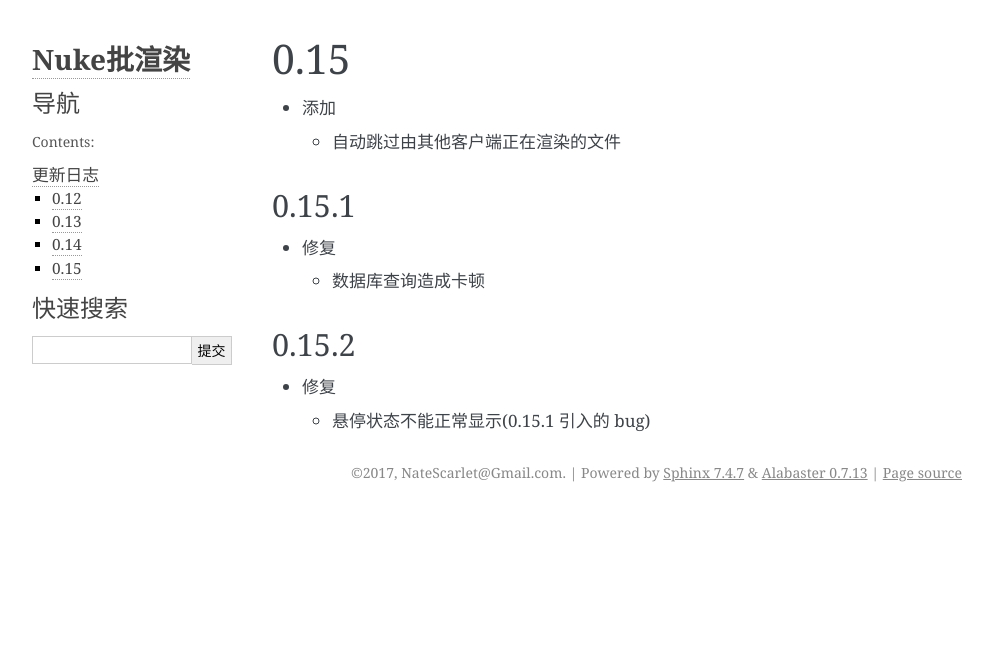
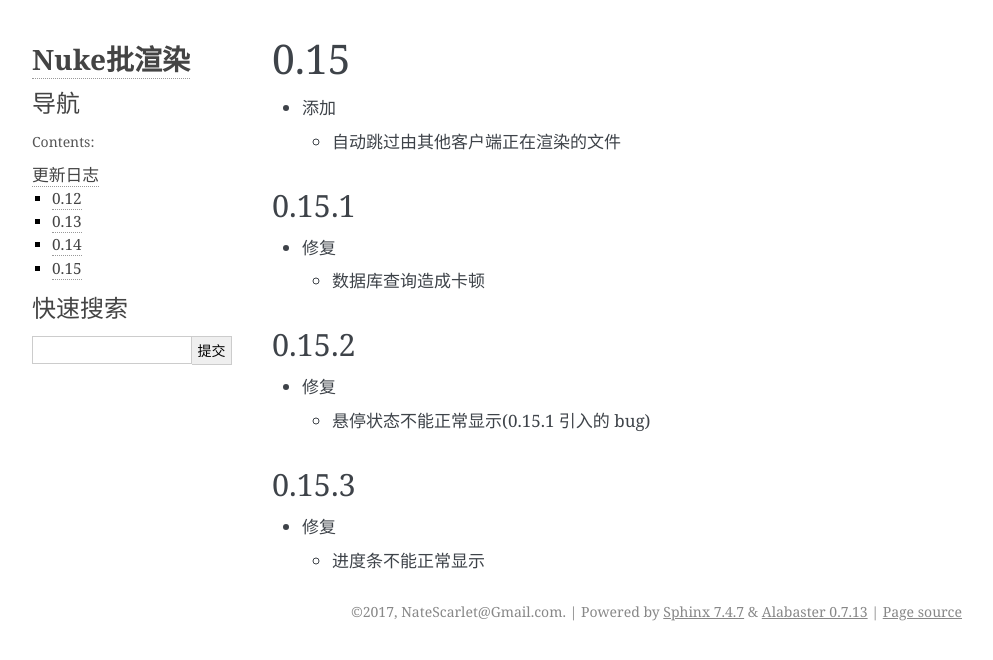
Before and after one commit to NateScarlet/NukeBatchRender, a Sphinx documentation site: the page built from Documentation/source/changelogs/005_0.15.md, in a window 1280 px wide. Shown: the top 660 px of the page, without its empty margins (148-1141 px from the left). Built offline with Sphinx 7.4.7, drawn with Linux system fonts in a browser that asks for light colours.

Commit message:
Bump verison: 0.15.3

```diff
--- a/Documentation/source/changelogs/005_0.15.md
+++ b/Documentation/source/changelogs/005_0.15.md
@@ -15,3 +15,9 @@
 - 修复
 
   - 悬停状态不能正常显示(0.15.1 引入的 bug)
+
+## 0.15.3
+
+- 修复
+
+  - 进度条不能正常显示
--- a/lib/batchrender/__about__.py
+++ b/lib/batchrender/__about__.py
@@ -1,5 +1,5 @@
 # -*- coding=UTF-8 -*-
 """About info.  """
 
-__version__ = '0.15.2'
+__version__ = '0.15.3'
 __author__ = 'NateScarlet@Gmail.com'
```
